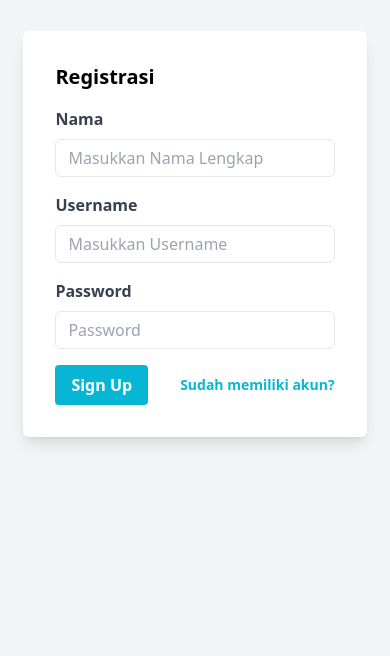
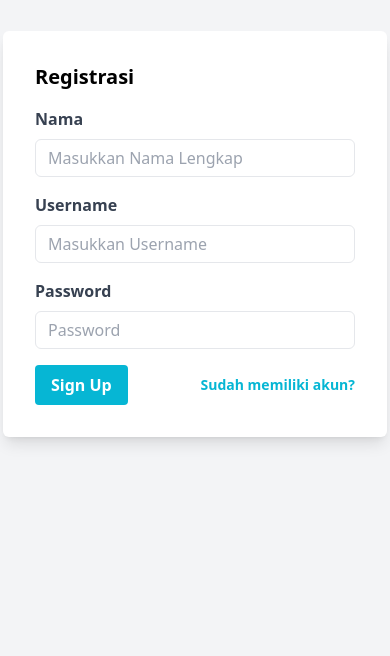
Before and after one commit to Dani170907/Project-akhir, a CodeIgniter app: page /pj-L11/Registrasi in a window 390 px wide. Shown: the part 188-844 px from the top of the page. Run offline with CodeIgniter, Linux system fonts and the light colour scheme.

Commit message:
menyesuaikan lebar form login dan registrasi

```diff
--- a/application/views/login.php
+++ b/application/views/login.php
@@ -12,10 +12,10 @@
     <!-- Background Image -->
     <div class="absolute inset-0 z-0">
         <img src="https://picsum.photos/1920/920" alt=""
-            class="w-full h-full object-cover filter blur-lg brightness-50">
+        class="w-full h-full object-cover filter blur-lg brightness-100">
     </div>
 
-    <div class="relative z-10 bg-white p-8 rounded-md shadow-lg">
+    <div class="relative z-10 bg-white p-8 rounded-md shadow-lg w-full max-w-sm lg:max-w-lg">
         <h1 class="text-xl font-bold mb-4">Login</h1>
         <form action="<?= base_url() ?>Login/verifikasi" method="POST">
             <div class="mb-4">
--- a/application/views/registrasi.php
+++ b/application/views/registrasi.php
@@ -12,11 +12,12 @@
     <div class="bg-gray-100 min-h-screen flex items-center justify-center">
     <!-- Background Image -->
     <div class="absolute inset-0 z-0">
-        <img src="https://picsum.photos/1920/920" alt=""
-            class="w-full h-full object-cover filter blur-lg brightness-50">
-    </div>
+    <img src="https://picsum.photos/1920/920" alt=""
+        class="w-full h-full object-cover filter blur-md brightness-100">
+</div>
 
-    <div class="relative z-10 bg-white p-8 rounded-md shadow-lg">
+
+    <div class="relative z-10 bg-white p-8 rounded-md shadow-lg w-full max-w-sm lg:max-w-lg">
         <h1 class="text-xl font-bold mb-4">Registrasi</h1>
         <form action="<?= base_url() ?>Registrasi/simpan" method="POST">
             <div class="mb-4">
```
